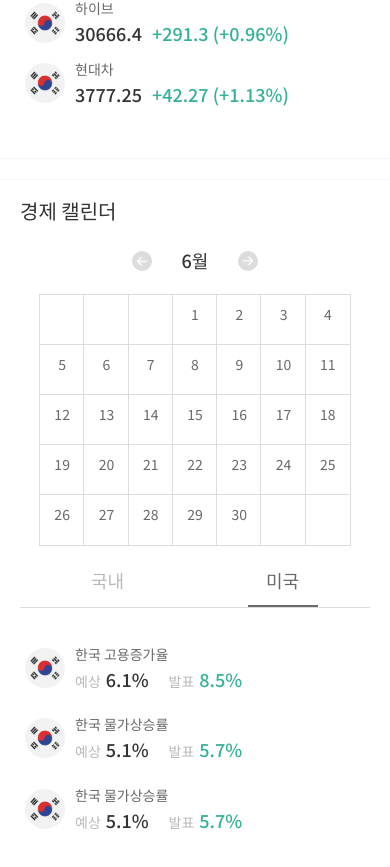
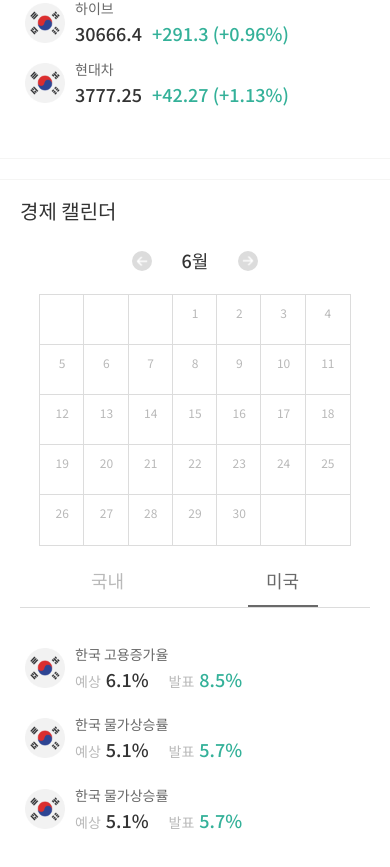
Before and after one commit to GBSIM/oruum_frontend, a React (Create React App) app: page / in a window 390 px wide. Shown: the part 1296-2163 px from the top of the page. Built offline with nearby package versions, Linux system fonts and the light colour scheme; no server answers.

Commit message:
update calendar size policy

```diff
--- a/src/components/library/ui/unit/Calendar/Calendar.css
+++ b/src/components/library/ui/unit/Calendar/Calendar.css
@@ -10,6 +10,7 @@
     width:20px;
     height: 20px;
     min-width: 20px;
+    max-width: 20px;
     background: #DCDCDC;
     display: flex;
     flex-direction: row;
@@ -26,6 +27,7 @@
     width: 14px;
     height: 14px;
     min-width: 14px;
+    max-width: 14px;
     background-color: rgba(0,0,0,0);
 }
 
@@ -60,10 +62,26 @@
     width: 30px;
     height: 30px;
     border-radius: 50px;
+    display: flex;
+    flex-direction: row;
+    justify-content: center;
+    align-items: center;
+}
+
+.calendar-day-text {
+    color: #B9B9B9;
+    background: rgba(0,0,0,0);
+}
+
+.calendar-day-text:hover {
+    color: #333333;
 }
 
 @media (max-width: 600px) {
     .calendar-day {
         height: 50px;
     }
+    .calendar-day-text {
+        font-size: 12px;
+    }
 }
--- a/src/components/library/ui/unit/Calendar/Calendar.js
+++ b/src/components/library/ui/unit/Calendar/Calendar.js
@@ -4,7 +4,7 @@ export default function Calendar(props) {
     const CalndarDayList = props.dayList.map((day,index) => (
         <div className='calendar-day'>
             <button className='calendar-day-button'>
-                <span style={{background:'rgba(0,0,0,0)'}}>{day}</span>
+                <span className='calendar-day-text'>{day}</span>
             </button>
         </div>
     ))
```
